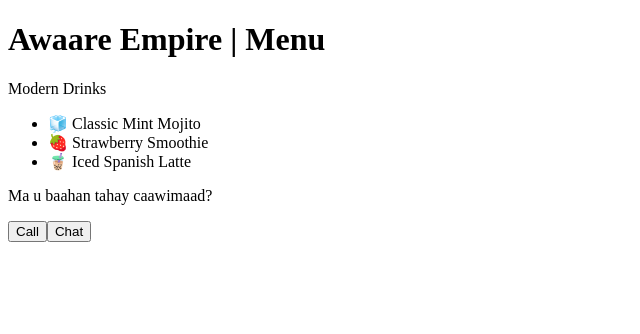
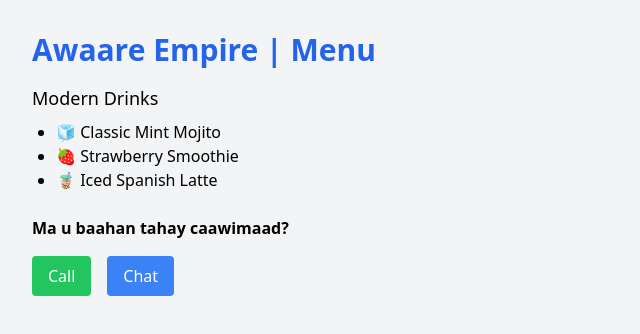
Before and after one commit to mawaare82-cyber/Awaare-Empire-Live., a Next.js app: page / in a window 1280 px wide. Shown: the top 334 px of the page, without its empty margins (0-640 px from the left). Built offline with nearby package versions, Linux system fonts and the light colour scheme.

Commit message:
Create RootLayout component in layout.js

```diff
--- /dev/null
+++ b/app/layout.js
@@ -0,0 +1,9 @@
+import "../globals.css";
+
+export default function RootLayout({ children }) {
+  return (
+    <html lang="en">
+      <body>{children}</body>
+    </html>
+  );
+}
```
